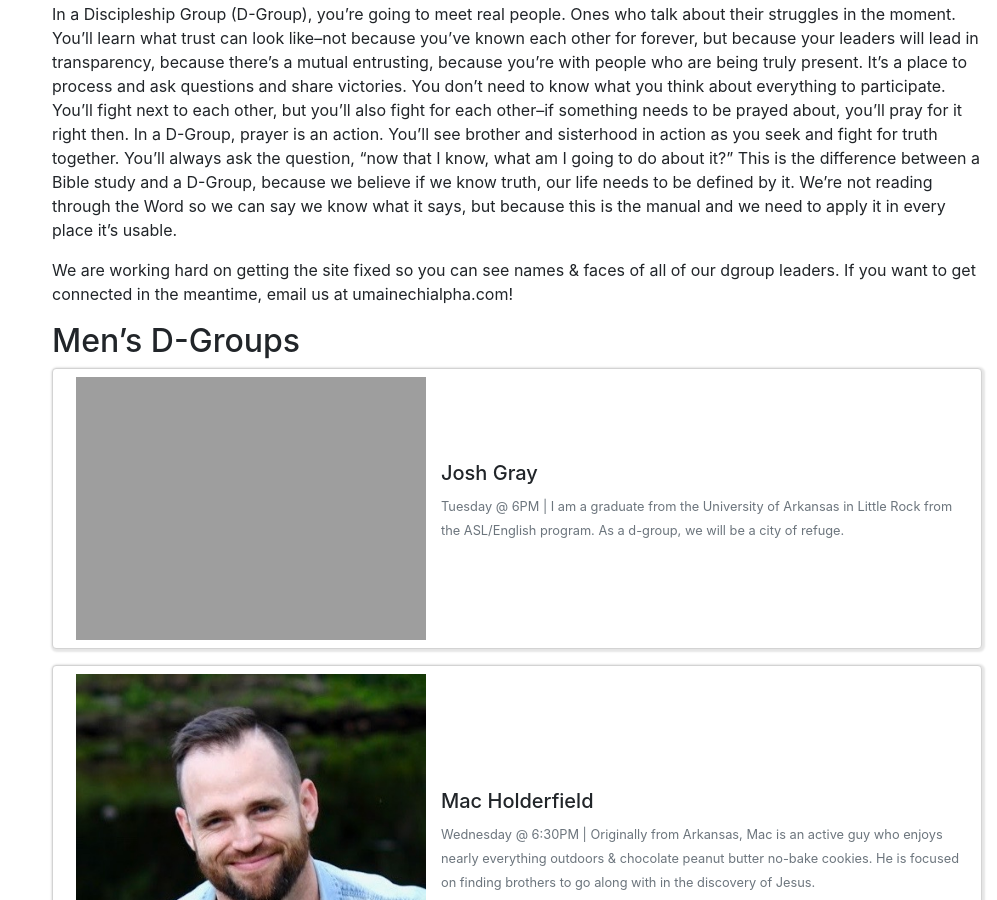
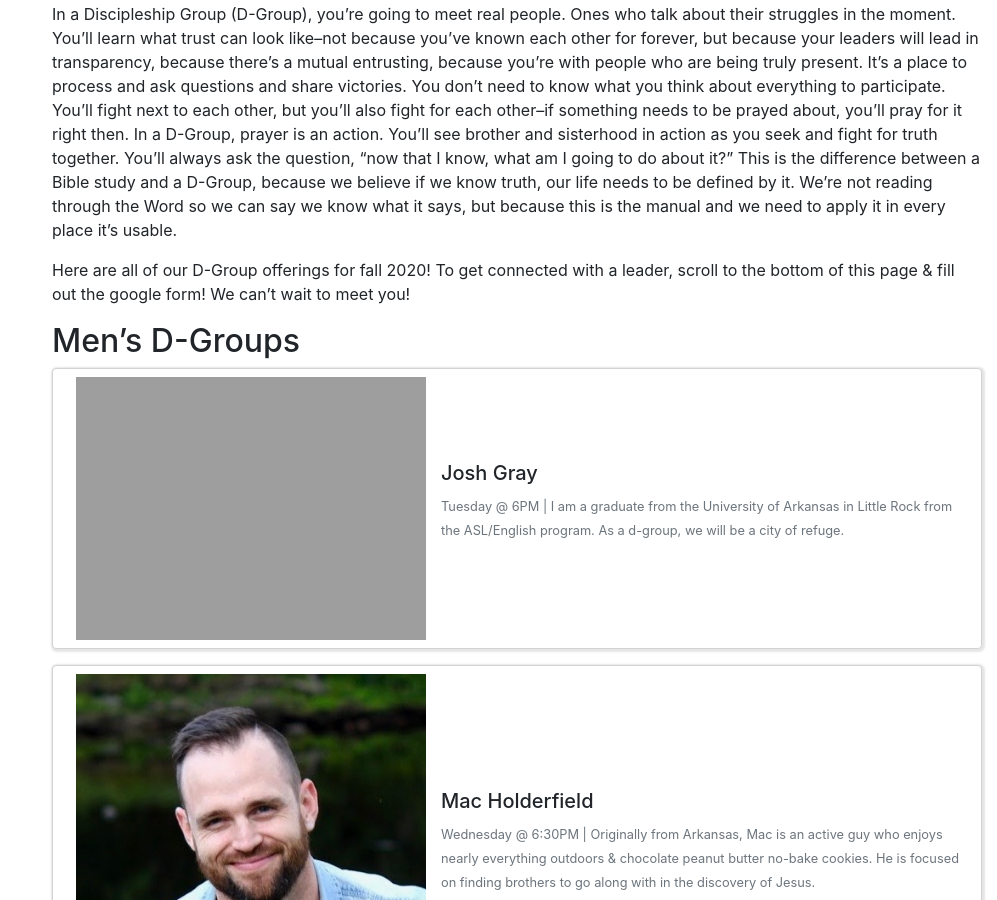
Before and after one commit to mainechialpha/mainechialpha.github.io, a Jekyll site: the page built from groups.md, in a window 1280 px wide and 900 px high, scrolled down 461 px. Shown: the whole window, without its empty margins (283-1280 px from the left). Built offline with Jekyll 4.4.1, drawn with Linux system fonts in a browser that asks for light colours; nearby versions of some CDN libraries; some web fonts are replaced.

Commit message:
Update groups.md

```diff
--- a/groups.md
+++ b/groups.md
@@ -8,7 +8,7 @@ permalink: /groups/
 
 In a Discipleship Group (D-Group), you're going to meet real people. Ones who talk about their struggles in the moment. You'll learn what trust can look like--not because you've known each other for forever, but because your leaders will lead in transparency, because there's a mutual entrusting, because you're with people who are being truly present. It's a place to process and ask questions and share victories. You don't need to know what you think about everything to participate. You'll fight next to each other, but you'll also fight for each other--if something needs to be prayed about, you'll pray for it right then. In a D-Group, prayer is an action. You'll see brother and sisterhood in action as you seek and fight for truth together. You'll always ask the question, "now that I know, what am I going to do about it?" This is the difference between a Bible study and a D-Group, because we believe if we know truth, our life needs to be defined by it. We're not reading through the Word so we can say we know what it says, but because this is the manual and we need to apply it in every place it's usable.
 
-We are working hard on getting the site fixed so you can see names & faces of all of our dgroup leaders. If you want to get connected in the meantime, email us at umainechialpha.com!
+Here are all of our D-Group offerings for fall 2020! To get connected with a leader, scroll to the bottom of this page & fill out the google form! We can't wait to meet you!
 
 ## Men's D-Groups
 
```
